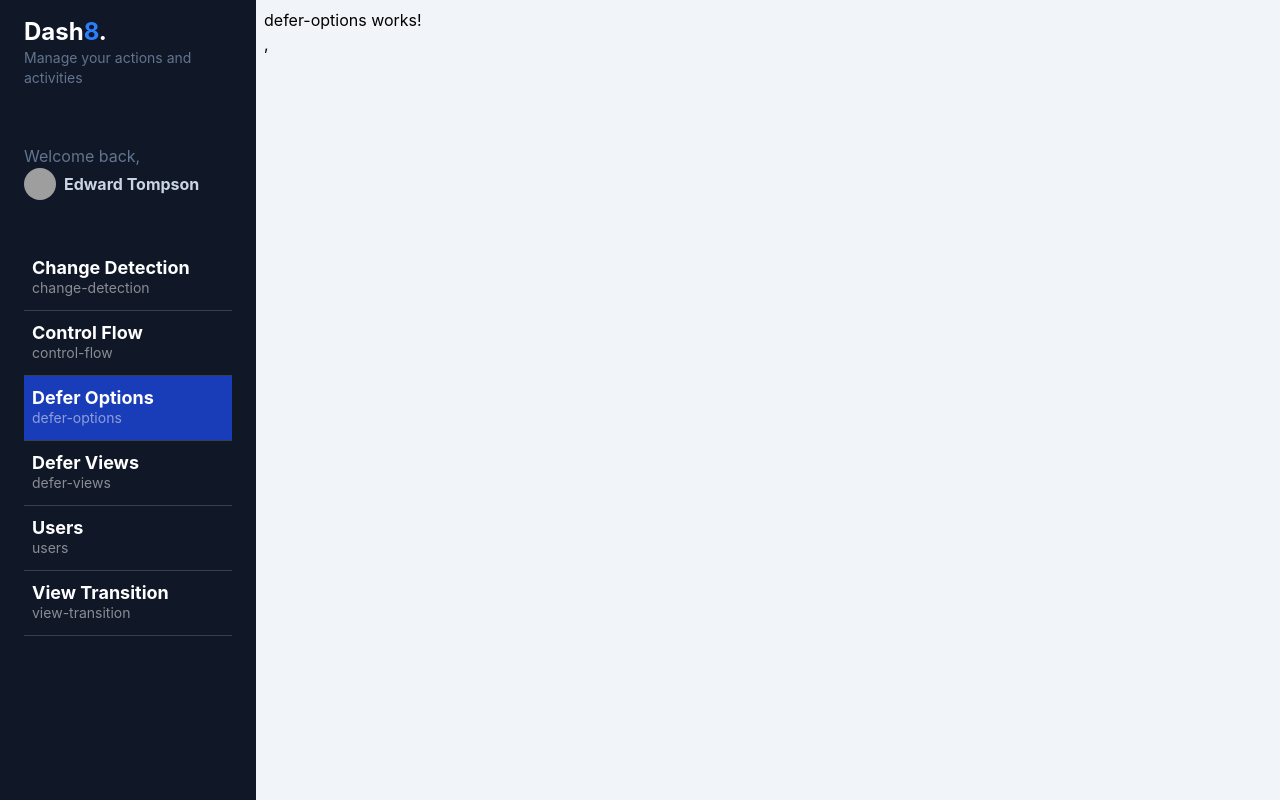
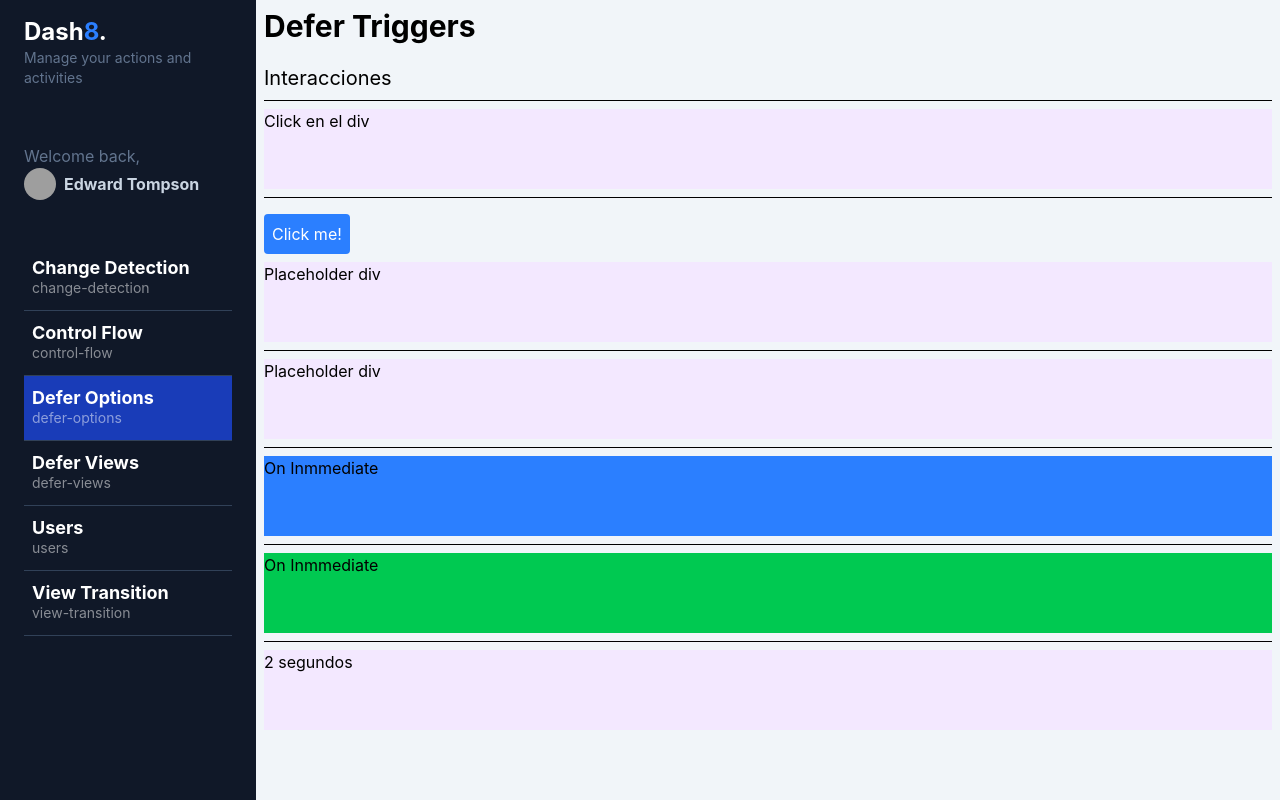
Before and after one commit to cristiancajiaos/10-my-dashboard, an Angular app: page /dashboard/defer-options in a window 1280 px wide. Built offline with nearby package versions, Linux system fonts and the light colour scheme; grey boxes are pictures that could not be loaded.

Commit message:
Llenada vista DeferOptions

```diff
--- a/src/app/dashboard/pages/defer-options/defer-options.html
+++ b/src/app/dashboard/pages/defer-options/defer-options.html
@@ -1 +1,82 @@
-<p>defer-options works!</p>,
+<section class="defer-options">
+  <app-title title="Defer Triggers" />
+  <section>
+    <h1 class="text-xl">Interacciones</h1>
+    <hr class="my-2" />
+    @defer (on interaction) {
+      <app-heavy-loaders-fast cssClass="bg-blue-500 h-20">
+        <span>On Interaction</span>
+      </app-heavy-loaders-fast>
+    } @placeholder {
+      <div class="w-full h-20 bg-purple-100">
+        Click en el div
+      </div>
+    }
+  </section>
+  <section>
+    <hr class="my-2" />
+
+    <button
+      #btnInteraction
+      class="p-2 bg-blue-500 hover:bg-blue-700 transition-all rounded text-white my-2 cursor-pointer">
+      Click me!
+    </button>
+    @defer (on interaction(btnInteraction)) {
+      <app-heavy-loaders-fast cssClass="bg-blue-500 h-20">
+        <span>On Interaction</span>
+      </app-heavy-loaders-fast>
+    } @placeholder {
+      <div class="w-full h-20 bg-purple-100">
+        Placeholder div
+      </div>
+    }
+  </section>
+  <section>
+    <hr class="my-2" />
+    @defer (on hover) {
+      <app-heavy-loaders-fast cssClass="bg-blue-500 h-20">
+        <span>On Interaction</span>
+      </app-heavy-loaders-fast>
+    } @placeholder {
+      <div class="w-full h-20 bg-purple-100">
+        Placeholder div
+      </div>
+    }
+  </section>
+  <section>
+    <hr class="my-2" />
+    @defer (on immediate) {
+      <app-heavy-loaders-fast cssClass="bg-blue-500 h-20">
+        <span>On Inmmediate</span>
+      </app-heavy-loaders-fast>
+    } @placeholder {
+      <div class="w-full h-20 bg-purple-100">
+        Placeholder div
+      </div>
+    }
+  </section>
+  <section>
+    <hr class="my-2" />
+    @defer (on timer(2000)) {
+      <app-heavy-loaders-fast cssClass="bg-green-500 h-20">
+        <span>On Inmmediate</span>
+      </app-heavy-loaders-fast>
+    } @placeholder {
+      <div class="w-full h-20 bg-purple-100">
+        2 segundos
+      </div>
+    }
+  </section>
+  <section>
+    <hr class="my-2" />
+    @defer (on hover; prefetch on idle) {
+      <app-heavy-loaders-fast cssClass="bg-green-500 h-20">
+        <span>On hover, idle</span>
+      </app-heavy-loaders-fast>
+    } @placeholder {
+      <div class="w-full h-20 bg-purple-100">
+        2 segundos
+      </div>
+    }
+  </section>
+</section>
--- a/src/app/dashboard/pages/defer-views/defer-views.html
+++ b/src/app/dashboard/pages/defer-views/defer-views.html
@@ -1 +1,26 @@
-<p>defer-views works!</p>,
+<section class="defer-views">
+  <app-title title="Defer Views / Blocks"/>
+  <div class="grid grid-cols-1">
+    @defer() {
+      <app-heavy-loaders-slow cssClass="bg-blue-500"/>
+    } @placeholder {
+      <p class="h-[600px] w-full bg-gradient-to-r from-gray-200 to-gray-400 animate-pulse">
+        Cargando...
+      </p>
+    }
+    @defer(on idle) {
+      <app-heavy-loaders-slow cssClass="bg-green-500"/>
+    } @placeholder {
+      <p class="h-[600px] w-full bg-gradient-to-r from-gray-200 to-gray-400 animate-pulse">
+        Cargando...
+      </p>
+    }
+    @defer(on viewport) {
+      <app-heavy-loaders-slow cssClass="bg-purple-500"/>
+    } @placeholder {
+      <p class="h-[600px] w-full bg-gradient-to-r from-gray-200 to-gray-400 animate-pulse">
+        Cargando...
+      </p>
+    }
+  </div>
+</section>
--- a/src/app/dashboard/pages/defer-views/defer-views.ts
+++ b/src/app/dashboard/pages/defer-views/defer-views.ts
@@ -1,8 +1,10 @@
 import { ChangeDetectionStrategy, Component } from '@angular/core';
+import { HeavyLoadersSlow } from '@shared/heavy-loaders/heavy-loaders-slow';
+import { Title } from '@shared/title/title';
 
 @Component({
   selector: 'app-defer-views',
-  imports: [],
+  imports: [HeavyLoadersSlow, Title],
   templateUrl: './defer-views.html',
   styles: `
     :host {
--- a/src/app/shared/heavy-loaders/heavy-loaders-fast.ts
+++ b/src/app/shared/heavy-loaders/heavy-loaders-fast.ts
@@ -1,11 +1,21 @@
-import { ChangeDetectionStrategy, Component } from '@angular/core';
+import { NgClass } from '@angular/common';
+import { ChangeDetectionStrategy, Component, input } from '@angular/core';
 
 @Component({
   selector: 'app-heavy-loaders-fast',
-  imports: [],
+  imports: [NgClass],
   template: `
-    <h1>Hola, mundo!</h1>
+    <section class="w-full" [ngClass]="cssClass()">
+      <ng-content/>
+    </section>
   `,
   changeDetection: ChangeDetectionStrategy.Eager,
 })
-export class HeavyLoadersFast {}
+export class HeavyLoadersFast {
+
+  cssClass = input.required<string>();
+
+  constructor () {
+    console.log('Heavy Loader Fast Creado');
+  }
+}
--- a/src/app/shared/heavy-loaders/heavy-loaders-slow.ts
+++ b/src/app/shared/heavy-loaders/heavy-loaders-slow.ts
@@ -1,11 +1,26 @@
-import { ChangeDetectionStrategy, Component } from '@angular/core';
+import { NgClass } from '@angular/common';
+import { ChangeDetectionStrategy, Component, input } from '@angular/core';
 
 @Component({
   selector: 'app-heavy-loaders-slow',
-  imports: [],
+  imports: [NgClass],
   template: `
-    <h1>Hola, mundo!</h1>
+    <section class="w-full h-600px" [ngClass]="cssClass()">
+      Heavy Loader Slow
+    </section>
   `,
   changeDetection: ChangeDetectionStrategy.Eager,
 })
-export class HeavyLoadersSlow {}
+export class HeavyLoadersSlow {
+
+  cssClass = input.required<string>();
+  constructor() {
+    console.log('HeavyLoader Component');
+    const start = Date.now();
+    while (Date.now() - start < 3000) {
+
+    }
+
+    console.log('Cargado');
+  }
+}
```
Also changed, not shown: src/app/dashboard/pages/defer-options/defer-options.ts (+6 -2 lines).
